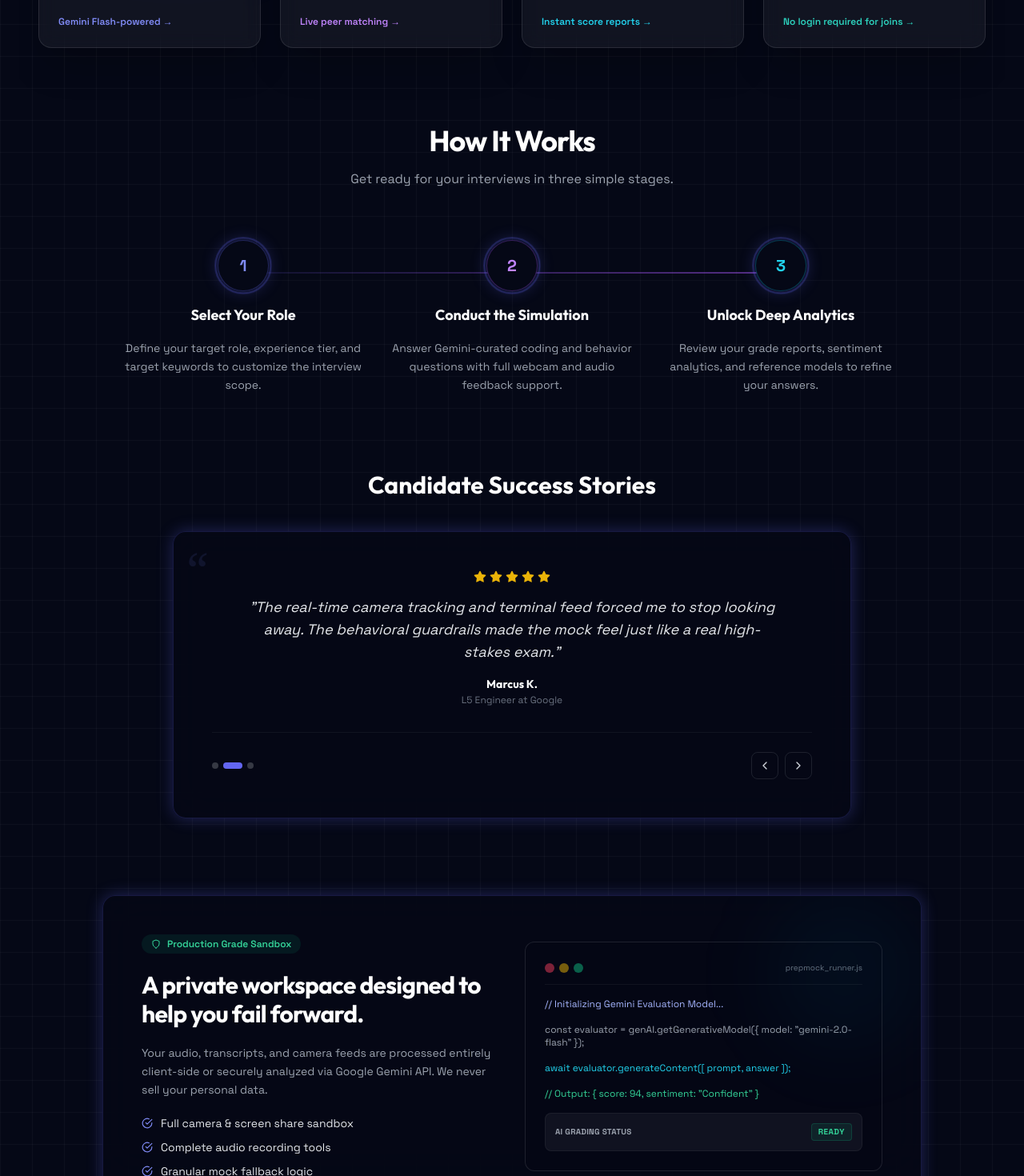
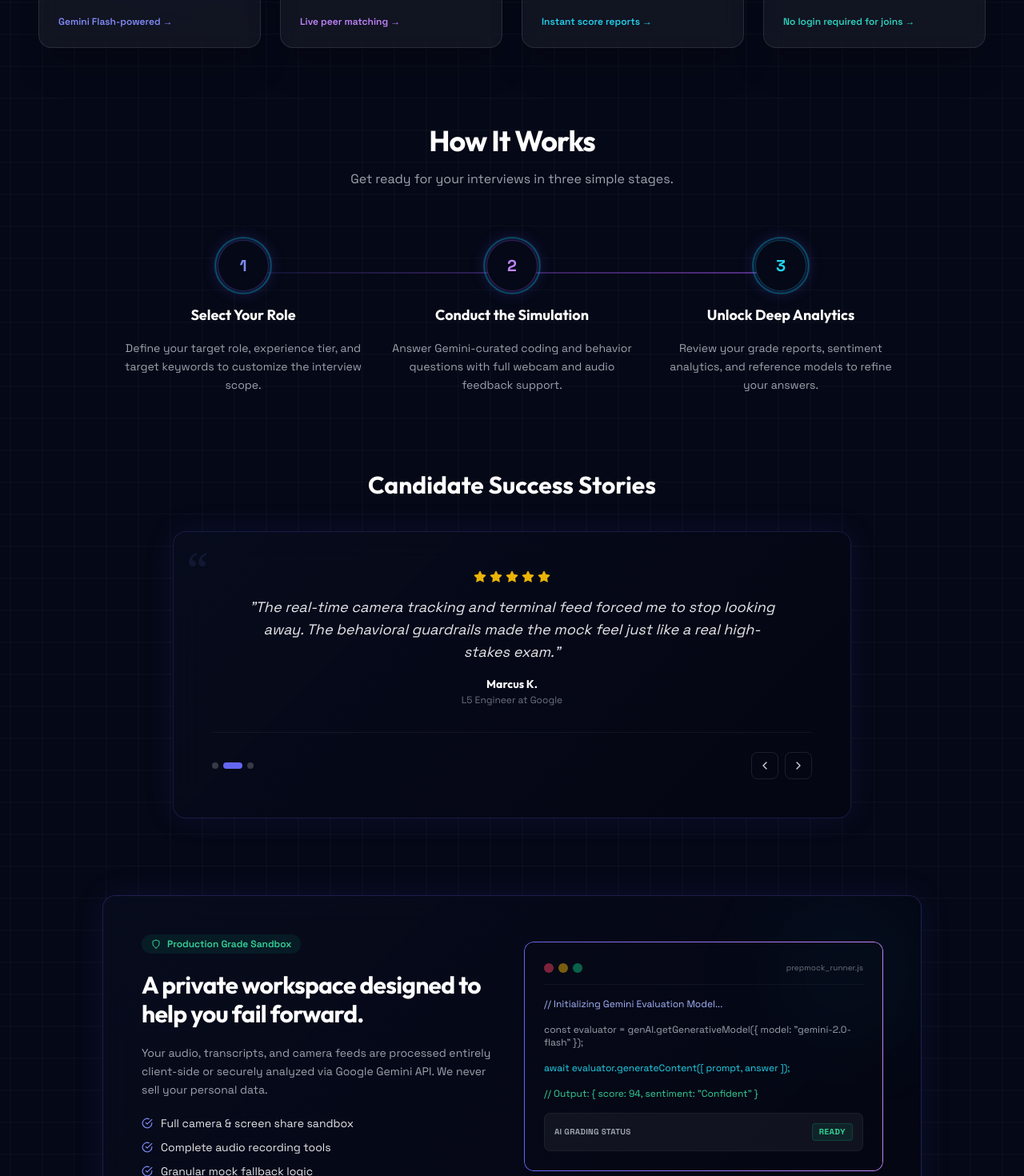
Before and after one commit to Sa1yam-Singh/PrepIntellect, a React (Vite) app in the folder frontend/: page / in a window 1280 px wide. Shown: the part 1330-2800 px from the top of the page at 80% size. Built offline with nearby package versions, Linux system fonts and the light colour scheme; no server answers.

Commit message:
style: Upgrade UI aesthetics with shifting gradient text, animated background grid, and cyber-glow borders

```diff
--- a/frontend/src/App.jsx
+++ b/frontend/src/App.jsx
@@ -237,7 +237,7 @@ export default function App() {
   };
 
   return (
-    <div className="relative min-h-screen bg-navy-950 bg-grid-pattern text-gray-100 flex flex-col">
+    <div className="relative min-h-screen bg-navy-950 bg-grid-pattern bg-grid-animate text-gray-100 flex flex-col">
       {/* Background grain noise effect */}
       <div className="bg-noise" />
 
--- a/frontend/src/components/InterviewChamber.jsx
+++ b/frontend/src/components/InterviewChamber.jsx
@@ -631,7 +631,7 @@ export default function InterviewChamber({ sessionId, onComplete }) {
       <div className="lg:col-span-2 space-y-6">
 
         {/* Live Call Center Stage */}
-        <div className="glass-card-strong p-8 text-center flex flex-col items-center justify-center relative overflow-hidden h-[340px]">
+        <div className="glass-card-strong p-8 text-center flex flex-col items-center justify-center relative overflow-hidden h-[340px] cyber-glow">
           <div className="absolute top-4 left-4 flex items-center gap-2 bg-indigo-500/10 border border-indigo-500/20 rounded-full px-3 py-1 text-xs">
             <div className="h-2 w-2 rounded-full bg-indigo-400 animate-ping" />
             <span className="font-bold text-indigo-300 uppercase tracking-wider text-[10px]">Gemini 2.0 Live</span>
--- a/frontend/src/components/LandingPage.jsx
+++ b/frontend/src/components/LandingPage.jsx
@@ -117,7 +117,7 @@ export default function LandingPage({ onGetStarted, openAuthModal }) {
           transition={{ duration: 0.7, delay: 0.1 }}
           className="text-4xl sm:text-6xl font-extrabold tracking-tight text-white mb-6 leading-[1.1]"
         >
-          Master Your Next Tech Interview with <span className="text-gradient">PrepIntellect</span>
+          Master Your Next Tech Interview with <span className="text-gradient-moving">PrepIntellect</span>
         </motion.h1>
 
         {/* Typewriter text block with fixed height to prevent content layout shift */}
@@ -417,7 +417,7 @@ export default function LandingPage({ onGetStarted, openAuthModal }) {
             </div>
           </div>
 
-          <div className="rounded-xl border border-white/10 bg-navy-950/60 p-6 font-mono text-xs text-gray-300 space-y-4">
+          <div className="rounded-xl p-6 font-mono text-xs text-gray-300 space-y-4 cyber-glow bg-navy-950/40">
             <div className="flex items-center justify-between border-b border-white/5 pb-3">
               <div className="flex gap-1.5">
                 <span className="w-3 h-3 rounded-full bg-rose-500/50" />
--- a/frontend/src/index.css
+++ b/frontend/src/index.css
@@ -84,17 +84,17 @@
   }
 
   .glass-card-hover {
-    @apply glass-card hover:border-indigo-500/30 hover:bg-white/10 hover:shadow-indigo-500/10 hover:shadow-xl hover:translate-y-[-2px];
+    @apply glass-card hover:border-indigo-500/50 hover:bg-white/10 hover:shadow-[0_0_30px_rgba(99,102,241,0.15)] hover:translate-y-[-4px];
   }
 
   .glass-card-strong {
-    @apply rounded-2xl border border-indigo-500/20 backdrop-blur-xl shadow-glow transition-all duration-300;
-    background-color: rgba(5, 8, 22, 0.8);
+    @apply rounded-2xl border border-indigo-500/25 backdrop-blur-xl shadow-[0_0_40px_rgba(99,102,241,0.1)] transition-all duration-300;
+    background: linear-gradient(135deg, rgba(8, 12, 30, 0.85) 0%, rgba(4, 6, 18, 0.95) 100%);
   }
 
   /* Animated border glow */
   .border-glow {
-    @apply border border-indigo-500/30 shadow-[0_0_15px_rgba(99,102,241,0.15)];
+    @apply border border-indigo-500/35 shadow-[0_0_20px_rgba(99,102,241,0.2)];
   }
 
   /* Animated gradient border */
@@ -109,9 +109,9 @@
     left: 0;
     width: 100%;
     height: 2px;
-    background: linear-gradient(90deg, #6366f1, #8b5cf6, #06b6d4, #6366f1);
+    background: linear-gradient(90deg, #6366f1, #c084fc, #06b6d4, #6366f1);
     background-size: 300% 100%;
-    animation: borderShift 4s ease infinite;
+    animation: borderShift 6s ease infinite;
   }
 
   @keyframes borderShift {
@@ -121,45 +121,45 @@
 
   /* Premium Buttons */
   .btn-primary {
-    @apply inline-flex items-center justify-center gap-2 rounded-xl bg-gradient-to-r from-indigo-600 via-purple-600 to-indigo-600 bg-[size:200%_auto]
-           px-6 py-3 text-sm font-semibold text-white shadow-glow
+    @apply inline-flex items-center justify-center gap-2 rounded-xl bg-gradient-to-r from-indigo-600 via-purple-600 to-cyan-500 bg-[size:200%_auto]
+           px-6 py-3 text-sm font-semibold text-white shadow-[0_0_20px_rgba(99,102,241,0.25)]
            transition-all duration-500 hover:bg-[position:right_center]
-           hover:shadow-indigo-500/20 hover:scale-[1.02] active:scale-[0.98]
+           hover:shadow-[0_0_30px_rgba(99,102,241,0.4)] hover:scale-[1.03] active:scale-[0.97]
            disabled:opacity-40 disabled:cursor-not-allowed disabled:hover:scale-100;
   }
 
   .btn-accent {
-    @apply inline-flex items-center justify-center gap-2 rounded-xl bg-gradient-to-r from-cyan-500 to-teal-500
-           px-6 py-3 text-sm font-semibold text-white shadow-[0_4px_20px_rgba(6,182,212,0.25)]
-           transition-all duration-300 hover:from-cyan-400 hover:to-teal-400
-           hover:scale-[1.02] active:scale-[0.98]
+    @apply inline-flex items-center justify-center gap-2 rounded-xl bg-gradient-to-r from-cyan-500 via-teal-500 to-cyan-500 bg-[size:200%_auto]
+           px-6 py-3 text-sm font-semibold text-white shadow-[0_4px_25px_rgba(6,182,212,0.3)]
+           transition-all duration-500 hover:bg-[position:right_center]
+           hover:scale-[1.03] active:scale-[0.97]
            disabled:opacity-40 disabled:cursor-not-allowed;
   }
 
   .btn-secondary {
     @apply inline-flex items-center justify-center gap-2 rounded-xl border border-white/10 bg-white/5
            px-6 py-3 text-sm font-semibold text-gray-200 backdrop-blur-sm
-           transition-all duration-300 hover:bg-white/10 hover:border-indigo-500/30 hover:text-white
-           hover:scale-[1.02] active:scale-[0.98];
+           transition-all duration-300 hover:bg-white/10 hover:border-indigo-500/40 hover:text-white
+           hover:scale-[1.03] active:scale-[0.97];
   }
 
   .btn-ghost {
     @apply inline-flex items-center justify-center gap-2 rounded-xl px-4 py-2 text-sm font-semibold text-gray-400
-           transition-all duration-300 hover:bg-white/5 hover:text-white;
+           transition-all duration-300 hover:bg-white/5 hover:text-white hover:scale-[1.02];
   }
 
   .btn-danger {
-    @apply inline-flex items-center justify-center gap-2 rounded-xl bg-rose-600/90
-           px-6 py-3 text-sm font-semibold text-white
-           transition-all duration-300 hover:bg-rose-500
-           hover:shadow-[0_0_15px_rgba(244,63,94,0.3)] hover:scale-[1.02] active:scale-[0.98]
+    @apply inline-flex items-center justify-center gap-2 rounded-xl bg-gradient-to-r from-rose-600 to-red-500
+           px-6 py-3 text-sm font-semibold text-white shadow-[0_4px_20px_rgba(244,63,94,0.2)]
+           transition-all duration-300 hover:from-rose-500 hover:to-red-400
+           hover:shadow-[0_0_25px_rgba(244,63,94,0.45)] hover:scale-[1.03] active:scale-[0.97]
            disabled:opacity-40 disabled:cursor-not-allowed;
   }
 
   /* Input fields styling */
   .auth-input {
     @apply w-full rounded-xl border border-white/10 bg-white/5 px-4 py-3 text-sm text-gray-100 placeholder-gray-500
-           outline-none transition-all duration-300 focus:border-indigo-500/50 focus:bg-white/10 focus:ring-1 focus:ring-indigo-500/30;
+           outline-none transition-all duration-300 focus:border-indigo-500/60 focus:bg-white/10 focus:ring-1 focus:ring-indigo-500/40;
   }
 
   /* Badge styling */
@@ -168,40 +168,40 @@
   }
 
   .badge-purple {
-    @apply badge bg-indigo-500/15 text-indigo-300 border border-indigo-500/30;
+    @apply badge bg-indigo-500/15 text-indigo-300 border border-indigo-500/35;
   }
 
   .badge-cyan {
-    @apply badge bg-cyan-500/15 text-cyan-300 border border-cyan-500/30;
+    @apply badge bg-cyan-500/15 text-cyan-300 border border-cyan-500/35;
   }
 
   .badge-emerald {
-    @apply badge bg-emerald-500/15 text-emerald-300 border border-emerald-500/30;
+    @apply badge bg-emerald-500/15 text-emerald-300 border border-emerald-500/35;
   }
 
   .badge-rose {
-    @apply badge bg-rose-500/15 text-rose-300 border border-rose-500/30;
+    @apply badge bg-rose-500/15 text-rose-300 border border-rose-500/35;
   }
 
   .badge-yellow {
-    @apply badge bg-yellow-500/15 text-yellow-300 border border-yellow-500/30;
+    @apply badge bg-yellow-500/15 text-yellow-300 border border-yellow-500/35;
   }
 
   /* Pulse animation for active record */
   .recording-dot {
-    @apply inline-block h-3 w-3 rounded-full bg-rose-500 shadow-[0_0_8px_rgba(244,63,94,0.6)];
+    @apply inline-block h-3 w-3 rounded-full bg-rose-500 shadow-[0_0_12px_rgba(244,63,94,0.85)];
     animation: recordPulse 1.2s ease-in-out infinite;
   }
 
   @keyframes recordPulse {
     0%, 100% { opacity: 1; transform: scale(1); }
-    50% { opacity: 0.5; transform: scale(1.3); }
+    50% { opacity: 0.4; transform: scale(1.4); }
   }
 
   /* Terminal window */
   .terminal-window {
-    @apply rounded-2xl border border-indigo-500/15 overflow-hidden;
-    background: linear-gradient(180deg, rgba(10, 14, 26, 0.95) 0%, rgba(5, 8, 22, 0.98) 100%);
+    @apply rounded-2xl border border-indigo-500/25 overflow-hidden;
+    background: linear-gradient(180deg, rgba(10, 14, 26, 0.96) 0%, rgba(5, 8, 22, 0.99) 100%);
     font-family: 'JetBrains Mono', 'Fira Code', monospace;
   }
 
@@ -215,7 +215,7 @@
   .ai-speaking-bars span {
     width: 3px;
     border-radius: 3px;
-    background: #6366f1;
+    background: linear-gradient(to top, #6366f1, #06b6d4);
     animation: speakingBar 0.8s ease-in-out infinite;
   }
   .ai-speaking-bars span:nth-child(1) { animation-delay: 0s; height: 6px; }
@@ -226,12 +226,12 @@
 
   @keyframes speakingBar {
     0%, 100% { transform: scaleY(0.4); opacity: 0.5; }
-    50% { transform: scaleY(1); opacity: 1; }
+    50% { transform: scaleY(1.2); opacity: 1; }
   }
 
   /* Waveform visualizer */
   .waveform-bar {
-    @apply bg-indigo-500 rounded-full;
+    @apply bg-gradient-to-t from-indigo-500 to-cyan-400 rounded-full;
     min-height: 3px;
     transition: height 0.08s ease;
   }
@@ -241,14 +241,14 @@
     position: absolute;
     border-radius: 50%;
     pointer-events: none;
-    filter: blur(60px);
-    animation: floatOrb 8s ease-in-out infinite;
+    filter: blur(70px);
+    animation: floatOrb 10s ease-in-out infinite;
   }
 
   @keyframes floatOrb {
     0%, 100% { transform: translate(0, 0) scale(1); }
-    33% { transform: translate(30px, -20px) scale(1.1); }
-    66% { transform: translate(-20px, 15px) scale(0.95); }
+    33% { transform: translate(45px, -30px) scale(1.15); }
+    66% { transform: translate(-30px, 20px) scale(0.9); }
   }
 
   /* Score counter animation */
@@ -266,13 +266,13 @@
     position: absolute;
     inset: -4px;
     border-radius: 50%;
-    border: 2px solid rgba(99, 102, 241, 0.3);
+    border: 2px solid rgba(6, 182, 212, 0.4);
     animation: pulseRing 2s ease-out infinite;
   }
 
   @keyframes pulseRing {
     0% { transform: scale(1); opacity: 1; }
-    100% { transform: scale(1.3); opacity: 0; }
+    100% { transform: scale(1.4); opacity: 0; }
   }
 
   /* Stagger entrance animations */
@@ -288,6 +288,17 @@
     @apply bg-gradient-to-r from-indigo-300 via-purple-300 to-cyan-300 bg-clip-text text-transparent;
   }
 
+  .text-gradient-moving {
+    @apply bg-gradient-to-r from-indigo-400 via-purple-400 via-cyan-400 to-indigo-400 bg-[size:300%_auto] bg-clip-text text-transparent;
+    animation: textGradientShift 8s linear infinite;
+  }
+
+  @keyframes textGradientShift {
+    0% { background-position: 0% 50%; }
+    50% { background-position: 100% 50%; }
+    100% { background-position: 0% 50%; }
+  }
+
   .text-gradient-primary {
     @apply bg-gradient-to-r from-indigo-400 via-purple-400 to-indigo-300 bg-clip-text text-transparent;
   }
@@ -301,4 +312,31 @@
     background-image: linear-gradient(to right, rgba(255, 255, 255, 0.03) 1px, transparent 1px),
                       linear-gradient(to bottom, rgba(255, 255, 255, 0.03) 1px, transparent 1px);
   }
+
+  .bg-grid-animate {
+    animation: gridMove 20s linear infinite;
+  }
+
+  @keyframes gridMove {
+    0% { background-position: 0 0; }
+    100% { background-position: 40px 40px; }
+  }
+
+  .cyber-glow {
+    position: relative;
+  }
+  .cyber-glow::before {
+    content: '';
+    position: absolute;
+    inset: -1px;
+    border-radius: inherit;
+    padding: 1px;
+    background: linear-gradient(90deg, #6366f1, #c084fc, #06b6d4, #6366f1);
+    background-size: 300% 100%;
+    animation: borderShift 6s ease infinite;
+    -webkit-mask: linear-gradient(#fff 0 0) content-box, linear-gradient(#fff 0 0);
+    -webkit-mask-composite: xor;
+    mask-composite: exclude;
+    pointer-events: none;
+  }
 }
```
Also changed, not shown: frontend/src/components/DashboardHub.jsx (+5 -5 lines).
